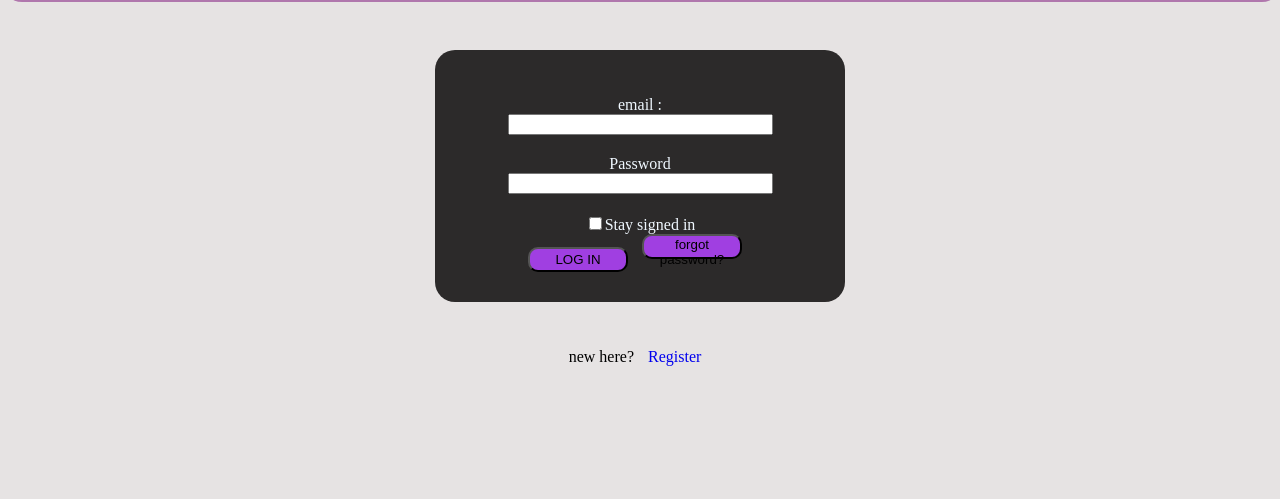
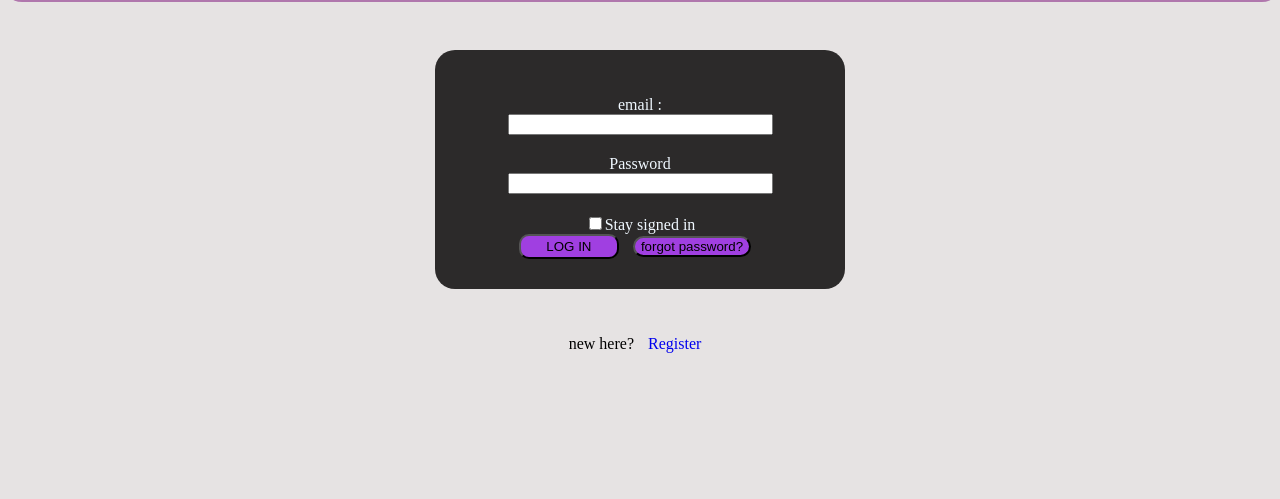
Before and after one commit to le-nife/project, a Flask app: page /Login in a window 1280 px wide. Shown: the part 73-572 px from the top of the page. Run offline with Flask 3, Linux system fonts and the light colour scheme; some libraries are stand-ins or nearby versions.

Commit message:
forgot passs btn

```diff
--- a/templates/login.html
+++ b/templates/login.html
@@ -21,8 +21,8 @@
     <input type="checkbox" name = "remember">Stay signed in<br>
 
 <button type="submit" style = "width: 100px; height: 25px; border-radius: 10px;">LOG IN</button>
-<a href = "{{url_for('reset_request')}}">
-<button style = "width: 100px; height: 25px; border-radius: 10px;">forgot password?</button>
+<a href = "{{url_for('reset_request')}}" style = "width: 100px; height: 25px; border-radius: 10px;">
+<button >forgot password?</button>
 </a>
 </form>
 </div>
```
